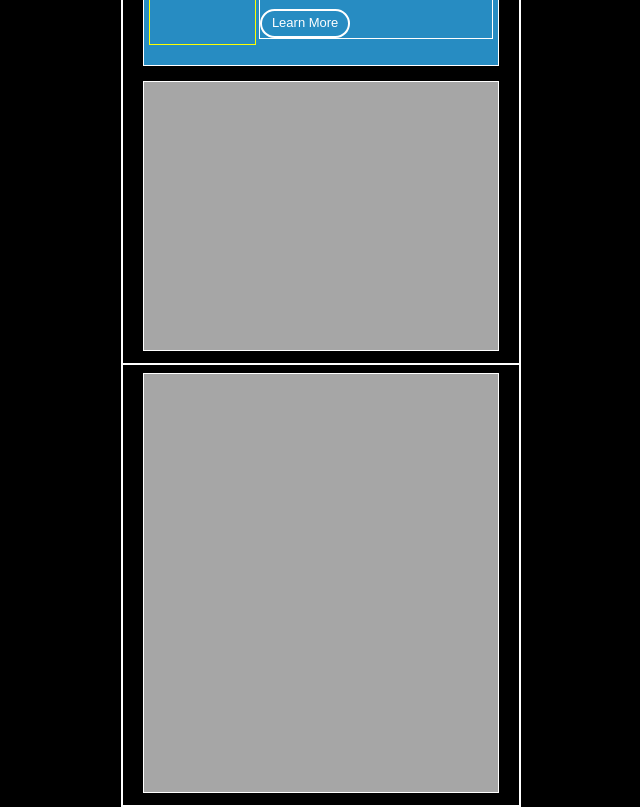
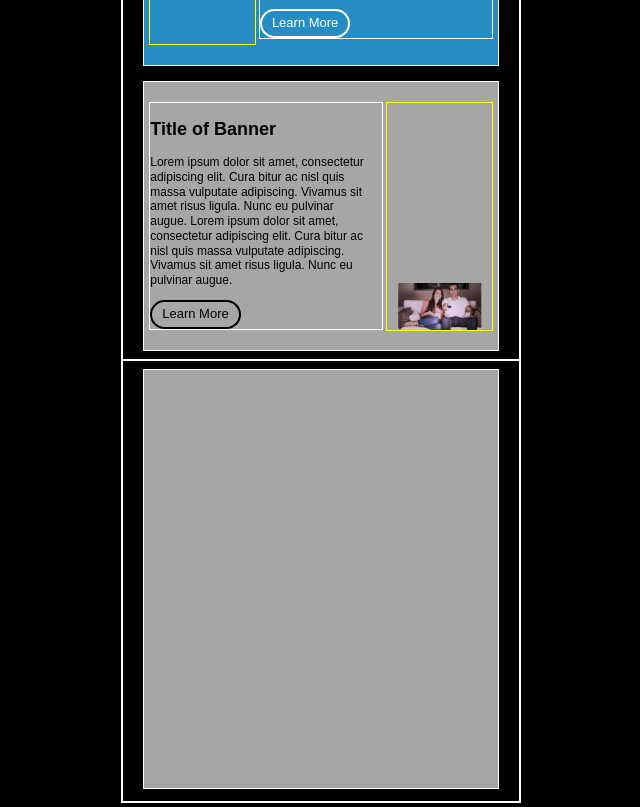
Before and after one commit to kganguly/FED, a website: page index.html in a window 1280 px wide. Shown: the part 884-1691 px from the top of the page, without its empty margins (319-959 px from the left). Drawn offline with nearby package versions, Linux system fonts and the light colour scheme.

Commit message:
Blurb article very close to final.

```diff
--- a/css/style.css
+++ b/css/style.css
@@ -55,7 +55,7 @@ article {
 #blurb {
     background-color: #a6a6a6;
     /* take out later*/
-    min-height: 270px;
+    height: 270px;
 }
 
 #detail {
@@ -82,6 +82,15 @@ main.article {
     line-height: 1.23;
 }
 
+#blurb>main {
+    color: black;
+}
+
+#blurb button {
+    color: black;
+    border-color: black;
+}
+
 .learn-more {
     background-color: transparent;
     border: solid 2px white;
@@ -101,6 +110,14 @@ img {
     transform: translate(-50%, -50%);
 }
 
+#blurb img {
+    transform: none;
+    top: initial;
+    left: 50%;
+    transform: translateX(-50%);
+    bottom: 0;
+}
+
 @media only screen and (min-width: 700px) {}
 
 @media only screen and (min-width: 1200px) {}
--- a/index.html
+++ b/index.html
@@ -38,6 +38,17 @@
                 </main>
             </article>
             <article class="right" id="blurb">
+                <main class="article">
+                    <h2>Title of Banner</h2>
+                    <p>
+                        Lorem ipsum dolor sit amet, consectetur adipiscing elit. Cura bitur ac nisl quis massa vulputate adipiscing. Vivamus sit
+                        amet risus ligula. Nunc eu pulvinar augue. Lorem ipsum dolor sit amet, consectetur adipiscing elit.
+                        Cura bitur ac nisl quis massa vulputate adipiscing. Vivamus sit amet risus ligula. Nunc eu pulvinar
+                        augue.
+                    </p>
+                    <button class="learn-more">Learn More</button>
+                </main>
+                <aside><img src="img/watching-tv.jpg" alt="A couple on a couch facing you as they watch TV."></aside>
             </article>
         </section>
         <section class="row" id="">
```
